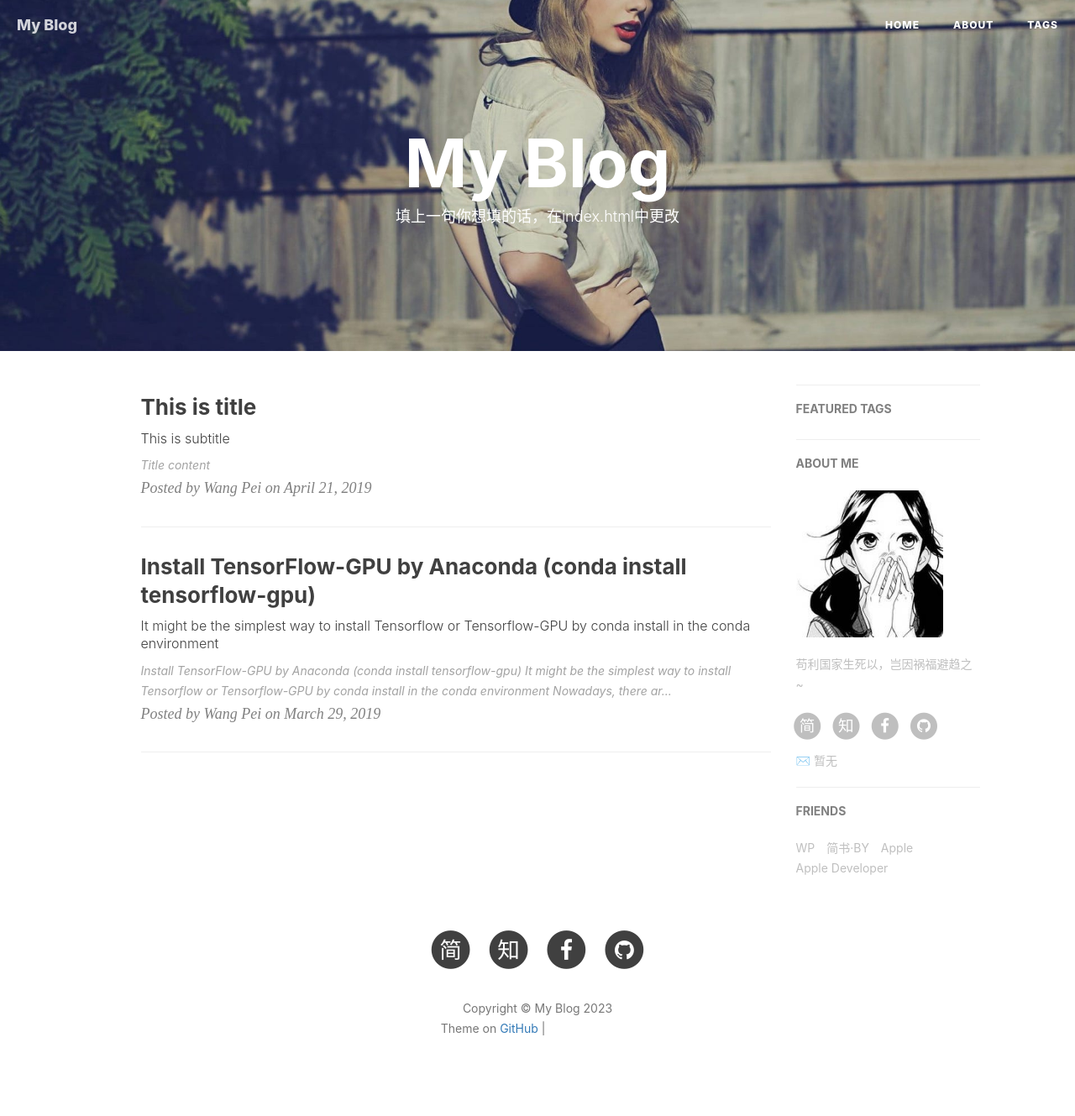
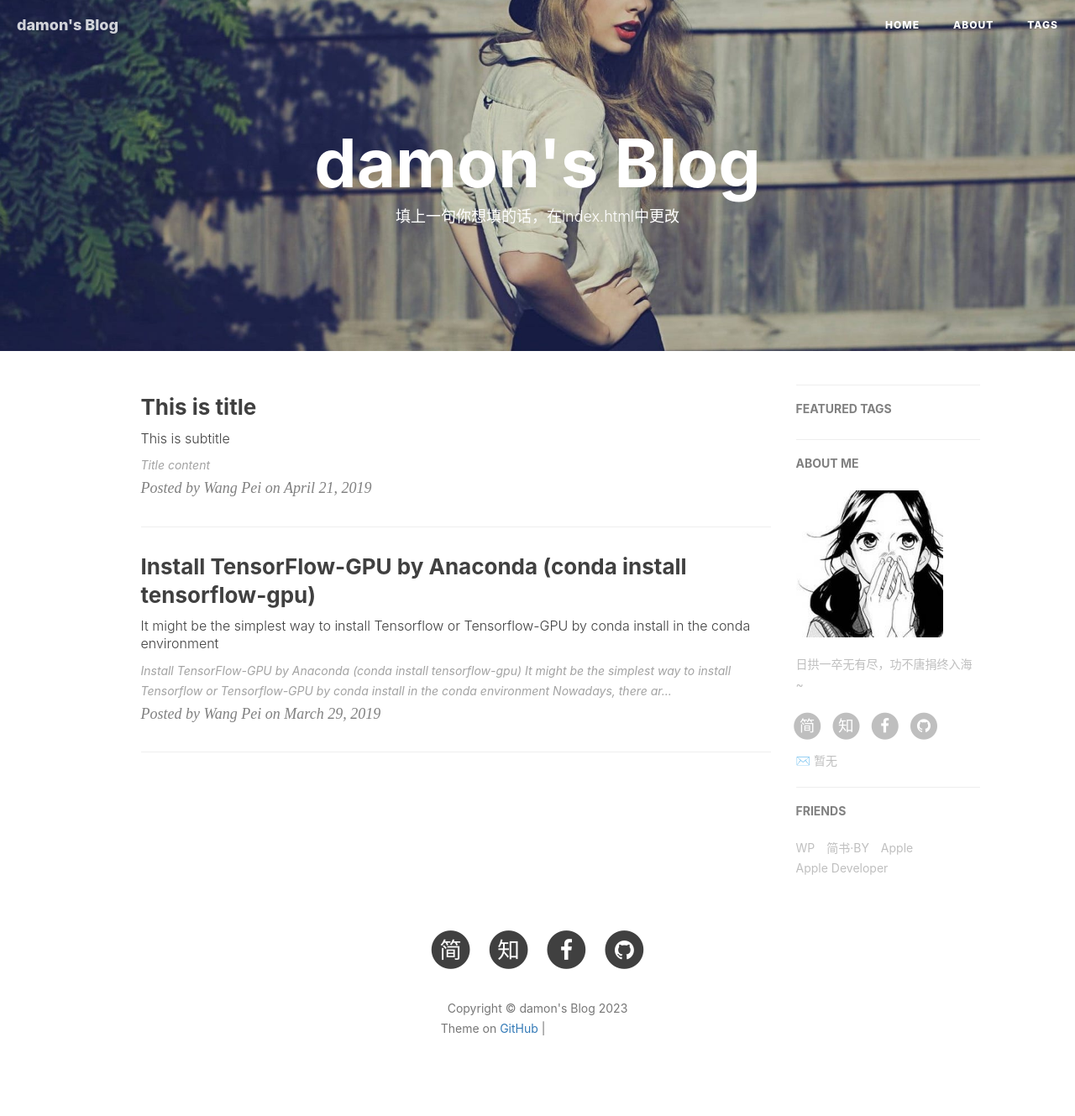
Before and after one commit to damon-liush/damon-liush.github.io, a Jekyll site: the page built from index.html, in a window 1280 px wide. Shown: the whole page at 84% size. Built offline with Jekyll 4.4.1, drawn with Linux system fonts in a browser that asks for light colours; nearby versions of some CDN libraries; the list of posts is cut into pages by our own code; comment, search, counter and statistics services are not loaded; grey boxes are pictures that could not be loaded.

Commit message:
Update _config.yml

```diff
--- a/_config.yml
+++ b/_config.yml
@@ -1,17 +1,17 @@
 # Site settings
-title: My Blog
-SEOTitle: 我的博客 | My Blog
+title: damon's Blog
+SEOTitle: 我的博客 | damon's Blog
 header-img: img/post-bg-desk.jpg
 email: 暂无
 description: "写一句你想写的话"
 keyword: "我的博客"
-url: "http://name.github.io"          # your host, for absolute URL
+url: "http://damon-liush.github.io"          # your host, for absolute URL
 baseurl: ""      # for example, '/blog' if your blog hosted on 'host/blog'
-github_repo: "https://github.com/name/name.github.io.git" # you code repository
+github_repo: "https://github.com/name/damon-liush.github.io.git" # you code repository
 
 # Sidebar settings
 sidebar: true                           # whether or not using Sidebar.
-sidebar-about-description: "苟利国家生死以，岂因祸福避趋之~"
+sidebar-about-description: "日拱一卒无有尽，功不唐捐终入海~"
 sidebar-avatar: /img/avatar_binggan.jpg      # use absolute URL, seeing it's used in both `/` and `/about/`
 
 
```
